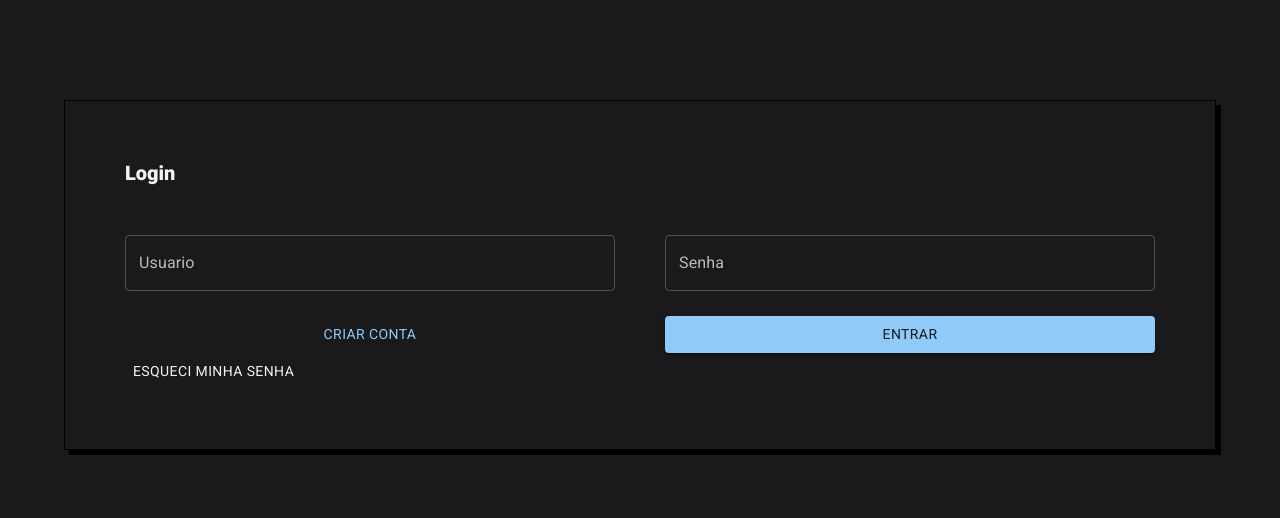
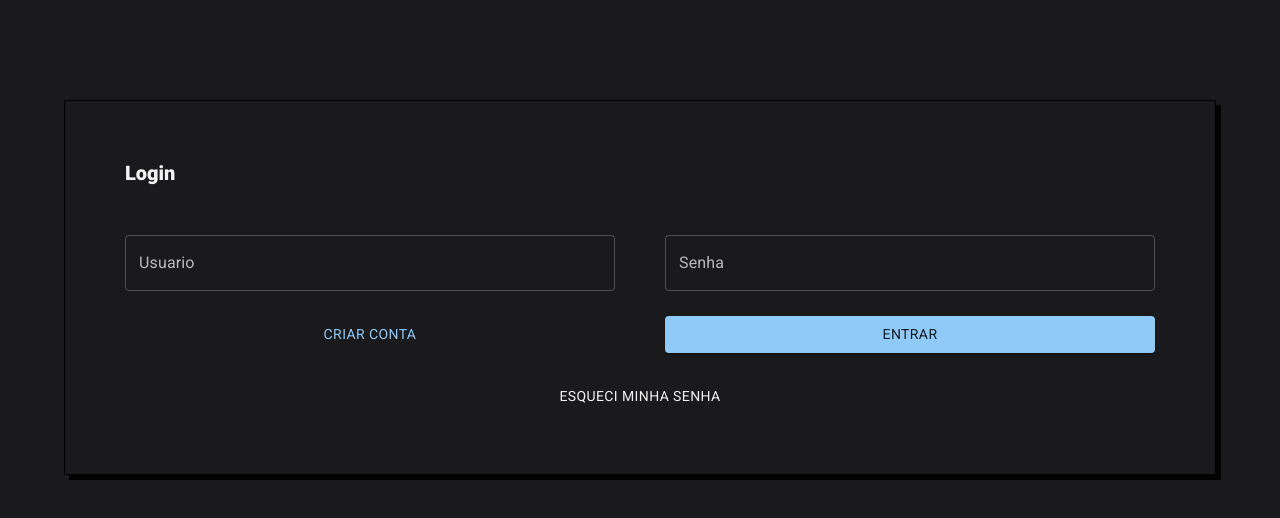
Before and after one commit to lliuti/rpg-web, a React (Vite) app: page /#/ in a window 1280 px wide. Shown: the top 518 px of the page. Built offline with nearby package versions, Linux system fonts and the light colour scheme; no server answers.

Commit message:
Update styles.module.scss

```diff
--- a/src/pages/Login/styles.module.scss
+++ b/src/pages/Login/styles.module.scss
@@ -17,6 +17,14 @@
 
     margin-top: 25px;
   }
+
+  .gridOneItem {
+    display: grid;
+    grid-template-columns: 1fr;
+    grid-gap: 50px;
+
+    margin-top: 25px;
+  }
 }
 
 @media (max-width: 620px) {
```
